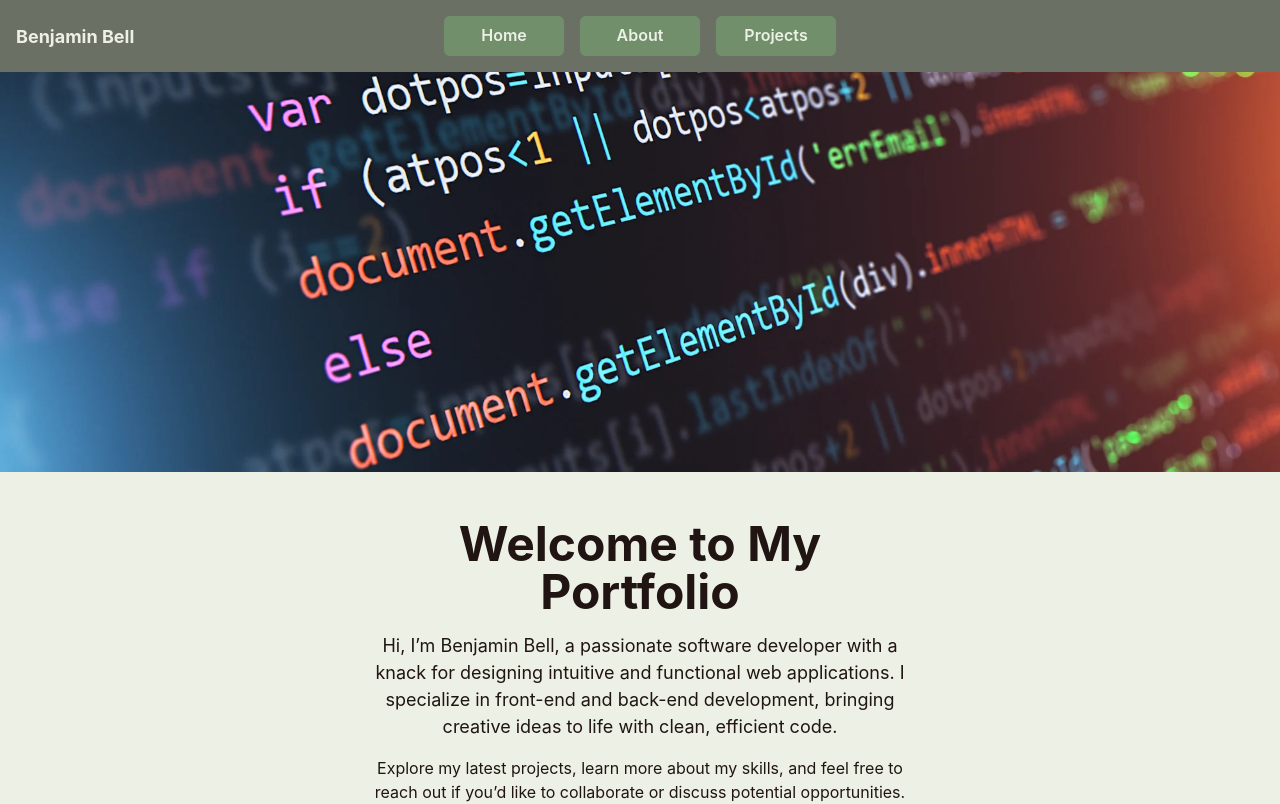
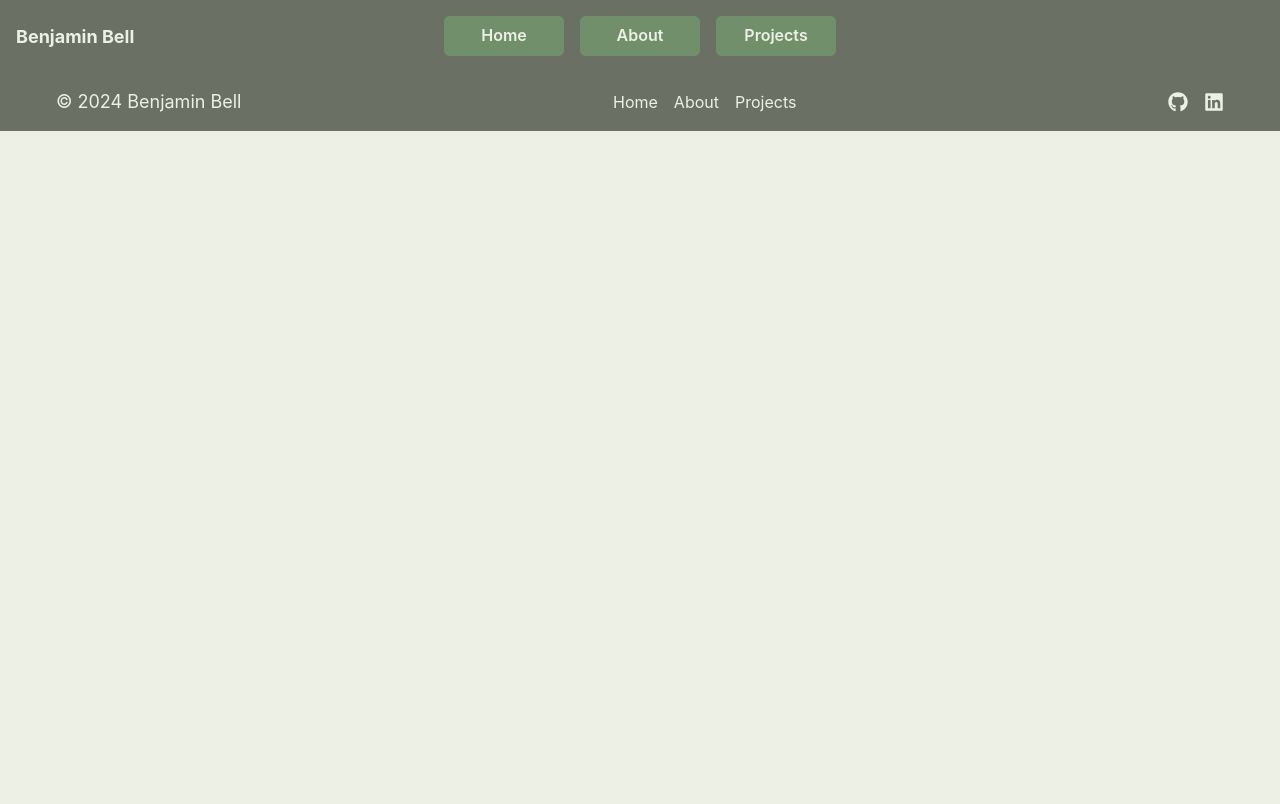
Before and after one commit to Benjaminatedu/Resume-Site, a React (Create React App) app in the folder resume-site/: page / in a window 1280 px wide. Shown: the top 804 px of the page. Built offline with nearby package versions, Linux system fonts and the light colour scheme.

Commit message:
Adress testing

```diff
--- a/resume-site/src/App.js
+++ b/resume-site/src/App.js
@@ -10,9 +10,9 @@ function App() {
     <>
       <Header />
       <Routes>
-        <Route path="/" element={<Home />} />
-        <Route path="/about" element={<About />} />
-        <Route path="/projects" element={<Projects />} />
+        <Route path="Resume-Site/" element={<Home />} />
+        <Route path="Resume-Site/about" element={<About />} />
+        <Route path="Resume-Site/projects" element={<Projects />} />
       </Routes>
       <Footer />
     </>
```
